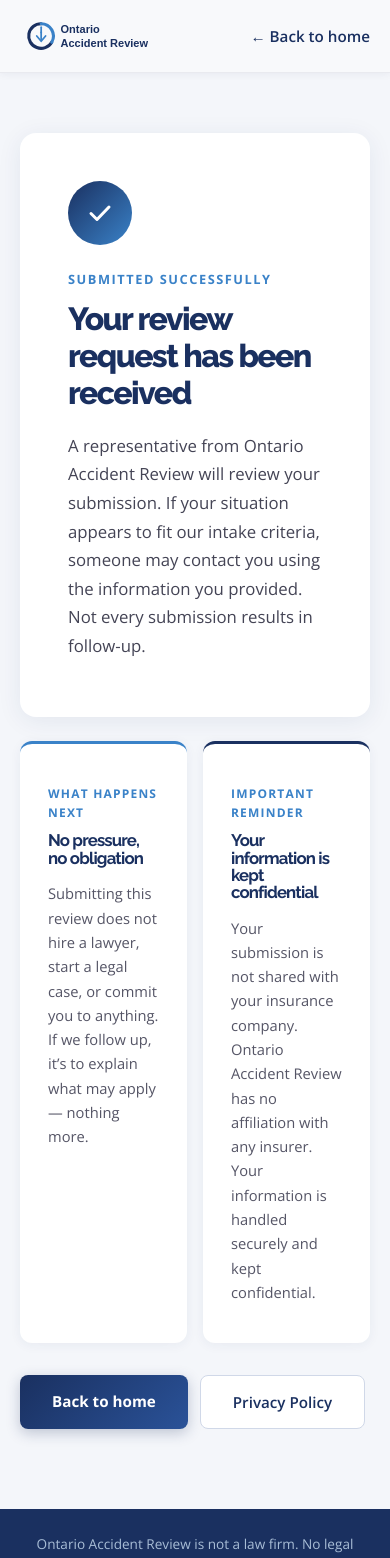
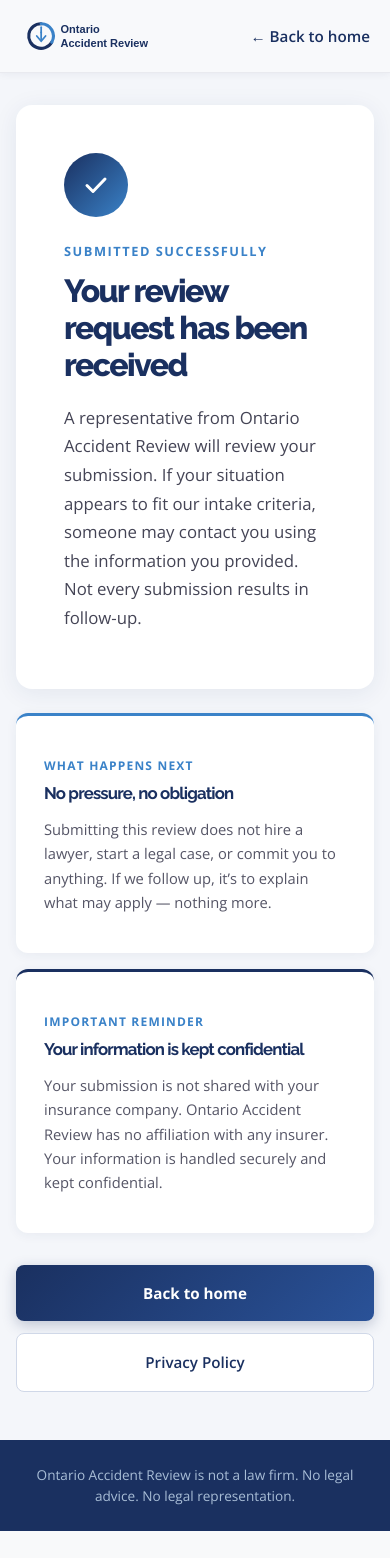
Before and after one commit to jyoung905/OARreal, a Next.js app: page /thank-you in a window 390 px wide. Shown: the top 1558 px of the page. After the commit the page ends 1531 px from the top, so only its background shows below. Built offline with nearby package versions, Linux system fonts and the light colour scheme.

Commit message:
Mobile CRO pass: section padding, tap targets, sticky CTA fix, FAQ clipping, footer grid, form fields, thank-you responsive

```diff
--- a/app/thank-you/page.tsx
+++ b/app/thank-you/page.tsx
@@ -33,7 +33,7 @@ export default function ThankYouPage() {
         </div>
       </header>
 
-      <main style={{ background: '#f4f6fa', minHeight: '100vh', padding: '60px 20px 80px' }}>
+      <main style={{ background: '#f4f6fa', minHeight: '100vh', padding: 'clamp(32px,6vw,60px) 16px clamp(48px,8vw,80px)' }}>
         <div style={{ maxWidth: 720, margin: '0 auto' }}>
 
           {/* Success card */}
@@ -70,7 +70,7 @@ export default function ThankYouPage() {
           </div>
 
           {/* Info panels */}
-          <div style={{ display: 'grid', gridTemplateColumns: '1fr 1fr', gap: 16, marginBottom: 32 }}>
+          <div style={{ display: 'grid', gridTemplateColumns: 'repeat(auto-fit,minmax(260px,1fr))', gap: 16, marginBottom: 32 }}>
 
             <div style={{ background: '#fff', borderRadius: 12, padding: '28px 28px 24px', boxShadow: '0 2px 12px rgba(26,48,96,0.06)', borderTop: '3px solid #3a82c8' }}>
               <p style={{ color: '#3a82c8', fontWeight: 700, fontSize: '0.75rem', letterSpacing: '0.1em', textTransform: 'uppercase', marginBottom: 10 }}>
@@ -102,20 +102,20 @@ export default function ThankYouPage() {
           </div>
 
           {/* CTA */}
-          <div style={{ display: 'flex', gap: 12, flexWrap: 'wrap' }}>
+          <div style={{ display: 'flex', gap: 12, flexWrap: 'wrap', flexDirection: 'column' }}>
             <Link href="/" style={{
-              display: 'inline-block',
+              display: 'block', textAlign: 'center',
               background: 'linear-gradient(135deg, #1a3060 0%, #2a5298 100%)',
               color: '#fff', fontWeight: 700, fontSize: '0.95rem',
-              padding: '14px 32px', borderRadius: 8, textDecoration: 'none',
-              boxShadow: '0 4px 14px rgba(26,48,96,0.25)'
+              padding: '16px 32px', borderRadius: 8, textDecoration: 'none',
+              boxShadow: '0 4px 14px rgba(26,48,96,0.25)', minHeight: 52
             }}>
               Back to home
             </Link>
             <Link href="/privacy" style={{
-              display: 'inline-block',
+              display: 'block', textAlign: 'center',
               background: '#fff', color: '#1a3060', fontWeight: 600, fontSize: '0.95rem',
-              padding: '14px 32px', borderRadius: 8, textDecoration: 'none',
+              padding: '16px 32px', borderRadius: 8, textDecoration: 'none',
               border: '1.5px solid #d0d8e8'
             }}>
               Privacy Policy
--- a/components/HomeContent.jsx
+++ b/components/HomeContent.jsx
@@ -573,7 +573,7 @@ export default function HomeContent() {
       {/* FOOTER */}
       <footer style={{background:DARK_BG,borderTop:'1px solid rgba(255,255,255,0.05)'}}>
         <div style={{...maxW,padding:'3.5rem 2rem 2rem'}}>
-          <div className="hc-grid-3" style={{display:'grid',gridTemplateColumns:'2fr 1fr 1fr',gap:'2.5rem',paddingBottom:'3rem',borderBottom:'1px solid rgba(255,255,255,0.05)'}}>
+          <div className="hc-footer-grid hc-grid-3" style={{display:'grid',gridTemplateColumns:'2fr 1fr 1fr',gap:'2.5rem',paddingBottom:'3rem',borderBottom:'1px solid rgba(255,255,255,0.05)'}}>
             <div style={{display:'flex',flexDirection:'column',gap:'1.25rem'}}>
               {SVG_LOGO(36)}
               <p style={{color:'rgba(255,255,255,0.35)',fontSize:'0.875rem',lineHeight:1.7,maxWidth:'24rem',...bodyFont}}>Ontario Accident Review is not a law firm and does not provide legal advice or legal representation. This service is for assessment purposes only.</p>
--- a/components/IntakeModal.jsx
+++ b/components/IntakeModal.jsx
@@ -544,7 +544,7 @@ export function IntakeModal() {
                   <button type="button" className="im-btn-back" onClick={() => goTo(2)}>
                     <span className="material-symbols-outlined" style={{fontSize:'1.25rem'}}>arrow_back</span> Back
                   </button>
-                  <button type="button" className="im-btn-primary" disabled={submitting} onClick={submitForm}>
+                  <button type="button" className="im-btn-primary" disabled={submitting} onClick={submitForm} style={{minHeight:'52px'}}>
                     {submitting ? (
                       <><span className="material-symbols-outlined" style={{animation:'spin 1s linear infinite',fontSize:'1rem'}}>progress_activity</span>Submitting…</>
                     ) : (
```
